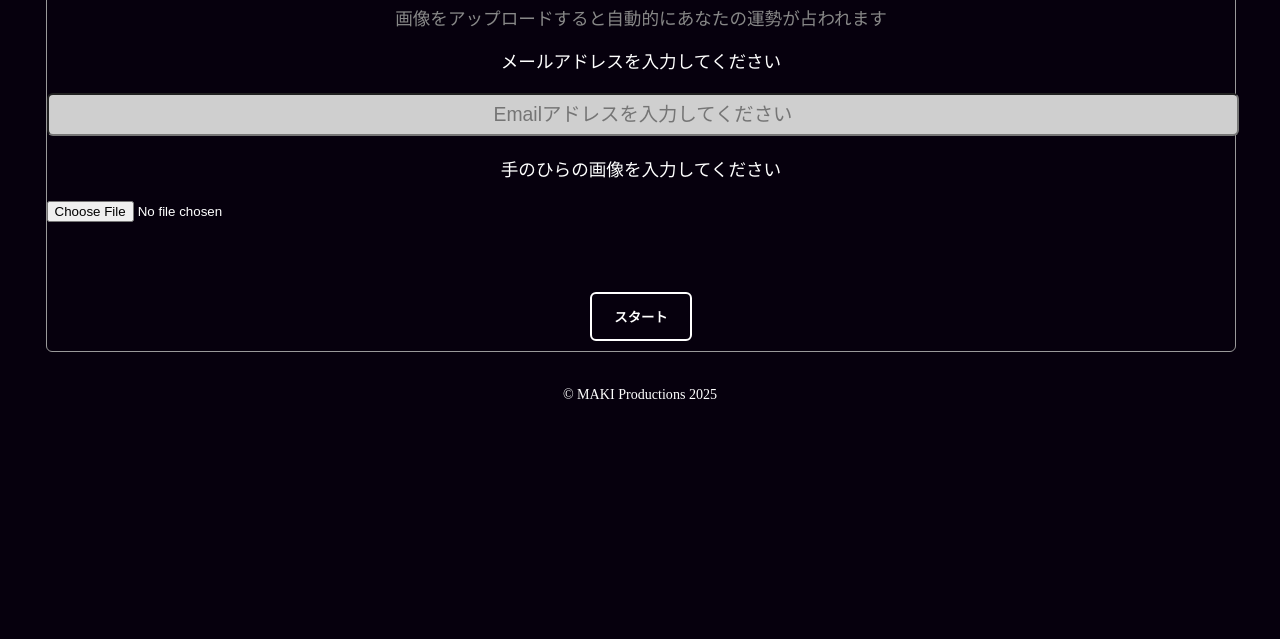
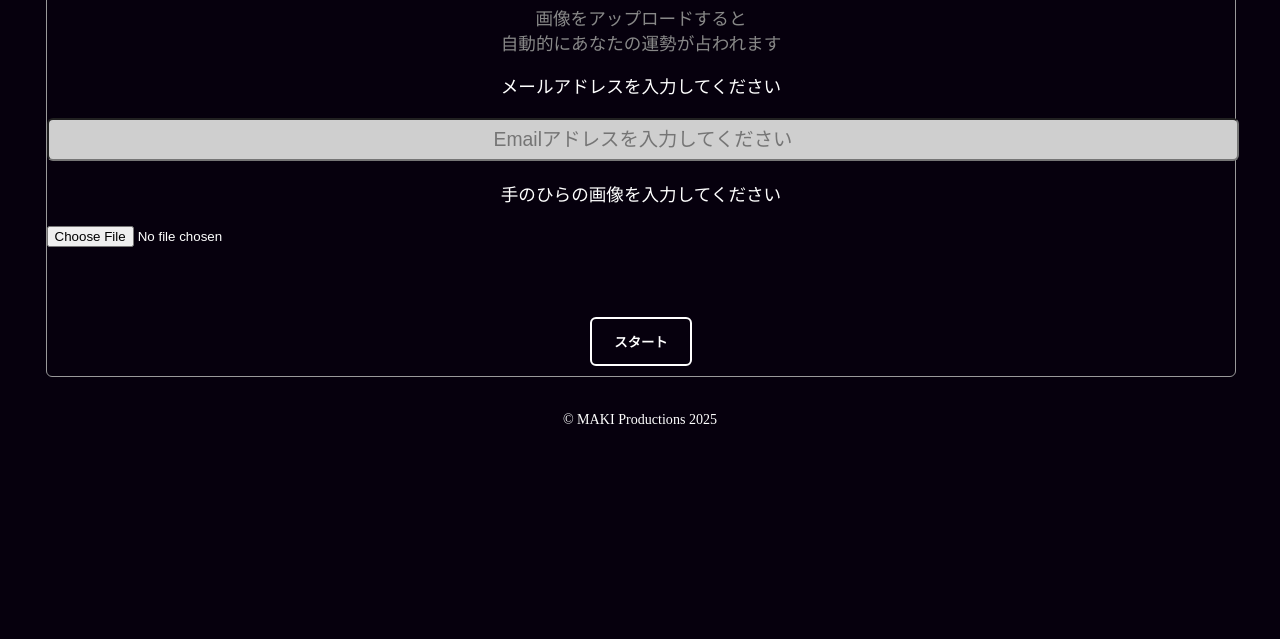
Before and after one commit to ballcap/axel-test, a plain HTML site: page page2.html in a window 1280 px wide. Shown: the part 161-800 px from the top of the page. Drawn offline with Linux system fonts and the light colour scheme.

Commit message:
Update page2.html

```diff
--- a/page2.html
+++ b/page2.html
@@ -14,7 +14,7 @@
         <div>
             <form>
                 <h1>Let's Predict Fortunes</h1>
-                <p>画像をアップロードすると自動的にあなたの運勢が占われます</p>
+                <p>画像をアップロードすると<br/>自動的にあなたの運勢が占われます</p>
                 <label for="in-email">メールアドレスを入力してください</label>
                 <input type="email" id="in-email" placeholder="Emailアドレスを入力してください" required />
                 <label for="in-file">手のひらの画像を入力してください</label>
```
